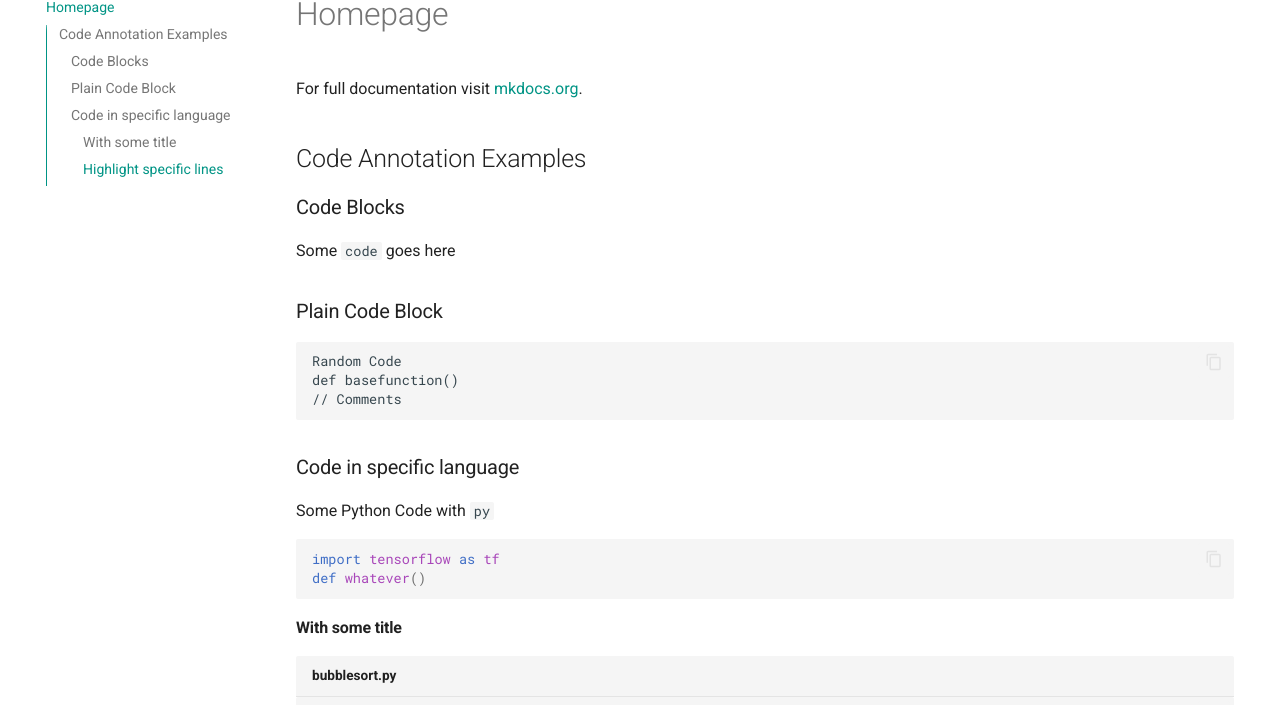
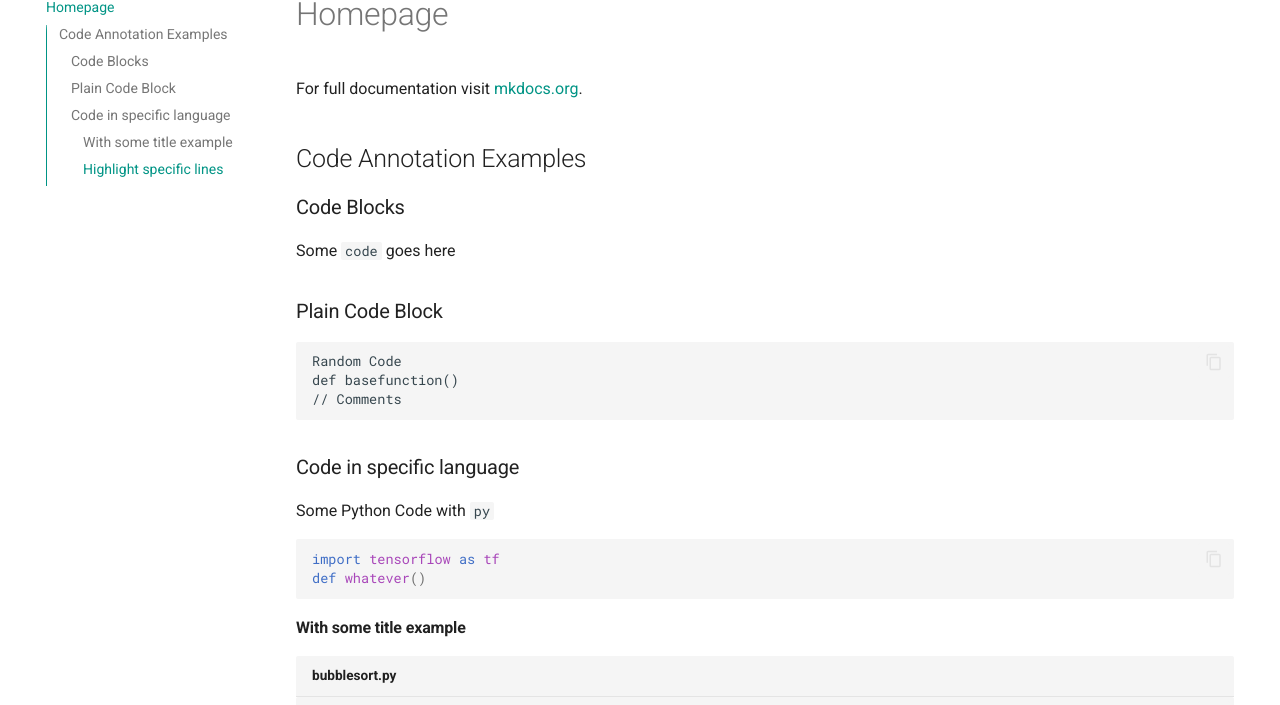
Before and after one commit to jdebnath21/technology-innovations, an MkDocs documentation site: the page built from docs/index.md, in a window 1280 px wide and 1268 px high. Shown: the part 152-857 px from the top of the window. Built offline with MkDocs 1.6.1 and Material for MkDocs 9.7.7, drawn with Linux system fonts in a browser that asks for light colours.

Commit message:
Update index.md

````diff
--- a/docs/index.md
+++ b/docs/index.md
@@ -26,7 +26,7 @@ import tensorflow as tf
 def whatever()
 ```
 
-#### With some title
+#### With some title example
 
 ``` py title="bubblesort.py", linenums="1"
 def bubble_sort(items):
````
